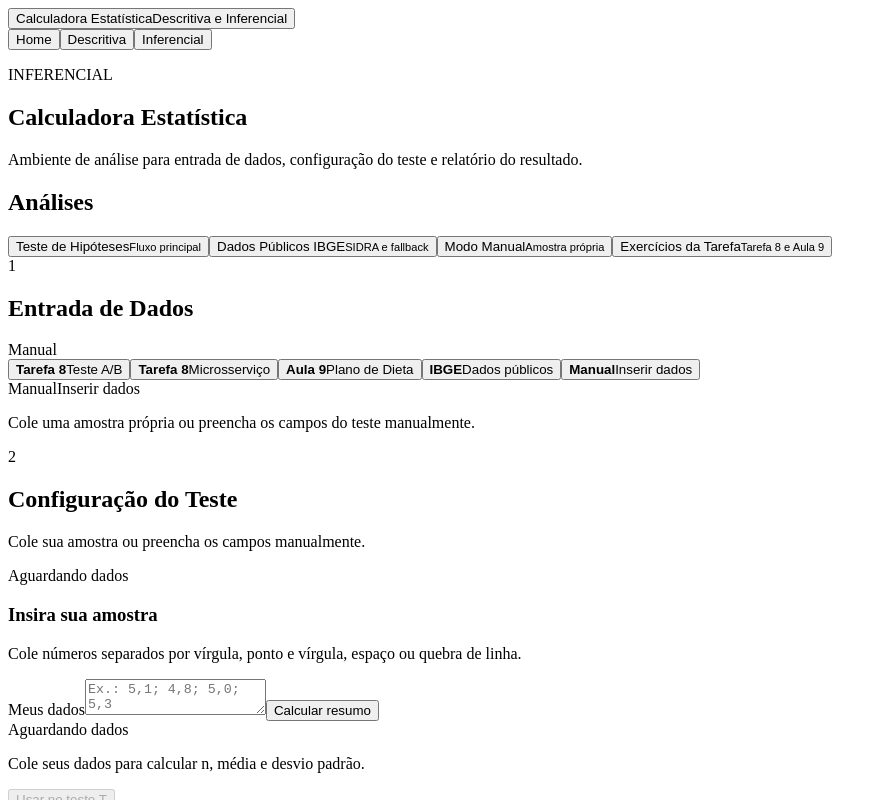
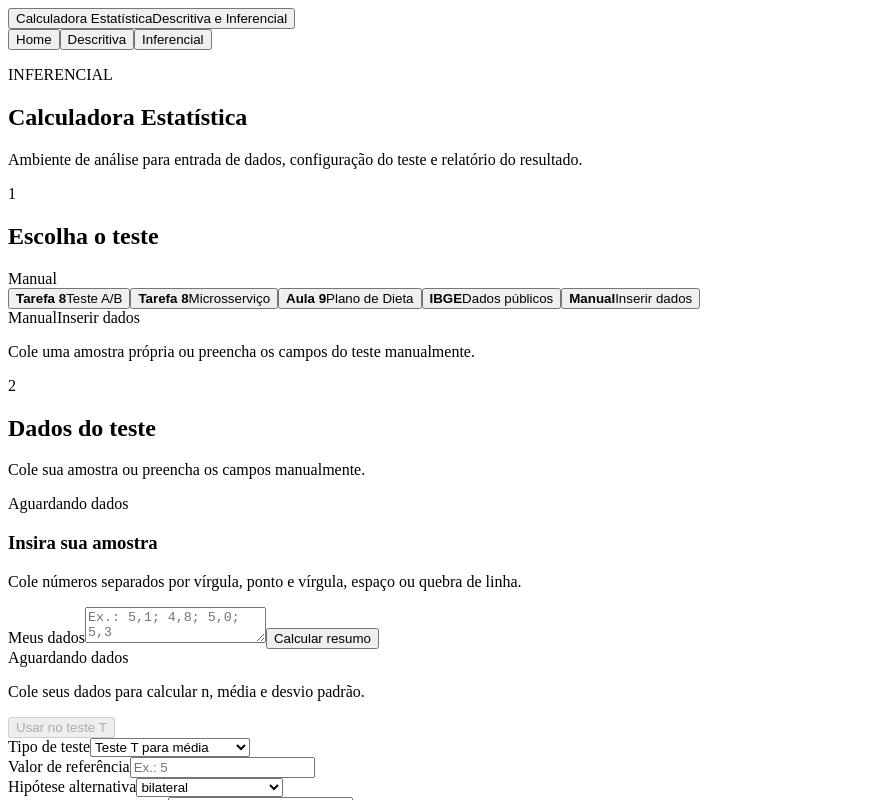
Before and after one commit to mavelynleme/estatistica-inferencial, a React (Vite) app: page / in a window 1280 px wide. Both pictures are taken after a click on the button "Inferencial". Shown: the top 800 px of the page, without its empty margins (0-887 px from the left). Built offline with nearby package versions, Linux system fonts and the light colour scheme; the HTML template or start-up script is replaced by a standard one.

Commit message:
refactor: remove analysis sidebar

```diff
--- a/src/components/inferential/ExampleSelector.jsx
+++ b/src/components/inferential/ExampleSelector.jsx
@@ -109,7 +109,7 @@ export function ExampleSelector({
       <div className="flow-heading">
         <div className="numbered-title">
           <span className="section-number">1</span>
-          <h2>Entrada de Dados</h2>
+          <h2>Escolha o teste</h2>
         </div>
         <span className="soft-badge">
           {selectedExample?.mode === 'given-p-value'
--- a/src/components/inferential/HypothesisResult.jsx
+++ b/src/components/inferential/HypothesisResult.jsx
@@ -39,8 +39,8 @@ export function HypothesisResult({ result }) {
       <section className="flow-section result-section empty-result">
         <div className="flow-heading">
           <div className="numbered-title">
-            <span className="section-number">4</span>
-            <h2>Relatório do Resultado</h2>
+            <span className="section-number">3</span>
+            <h2>Resultado</h2>
           </div>
           <span className="soft-badge">Aguardando cálculo</span>
         </div>
@@ -62,8 +62,8 @@ export function HypothesisResult({ result }) {
     <section className="flow-section result-section">
       <div className="flow-heading">
         <div className="numbered-title">
-          <span className="section-number">4</span>
-          <h2>Relatório do Resultado</h2>
+          <span className="section-number">3</span>
+          <h2>Resultado</h2>
         </div>
         <span className="soft-badge">Saída estatística</span>
       </div>
--- a/src/components/inferential/HypothesisTestCalculator.jsx
+++ b/src/components/inferential/HypothesisTestCalculator.jsx
@@ -55,29 +55,6 @@ const alternativeLabels = {
   left: 'Teste unilateral à esquerda',
   right: 'Teste unilateral à direita',
 }
-
-const analysisModules = [
-  {
-    id: 'hypothesis',
-    title: 'Teste de Hipóteses',
-    helper: 'Fluxo principal',
-  },
-  {
-    id: 'ibge',
-    title: 'Dados Públicos IBGE',
-    helper: 'SIDRA e fallback',
-  },
-  {
-    id: 'manual',
-    title: 'Modo Manual',
-    helper: 'Amostra própria',
-  },
-  {
-    id: 'exercises',
-    title: 'Exercícios da Tarefa',
-    helper: 'Tarefa 8 e Aula 9',
-  },
-]
 
 function toInputValue(value) {
   return value === null || value === undefined ? '' : String(value).replace('.', ',')
@@ -337,7 +314,6 @@ export function HypothesisTestCalculator() {
     DEFAULT_PUBLIC_PERIOD_COUNT,
   )
   const [isLoadingPublicData, setIsLoadingPublicData] = useState(false)
-  const [activeModule, setActiveModule] = useState('hypothesis')
   const publicDatasetOptions = getIbgePublicDatasetOptions()
   const selectedPublicApiUrl = getIbgeDatasetApiUrl(
     selectedPublicDatasetId,
@@ -361,7 +337,6 @@ export function HypothesisTestCalculator() {
   }
 
   const selectManual = () => {
-    setActiveModule('manual')
     setSelectedOption('manual')
     setSelectedExample(null)
     setPublicDataSummary(null)
@@ -374,7 +349,6 @@ export function HypothesisTestCalculator() {
 
   const selectIbge = () => {
     const baseExample = hypothesisExamples.find((example) => example.id === 'ibge-ipca')
-    setActiveModule('ibge')
     setSelectedOption('ibge-ipca')
     setSelectedExample(baseExample)
     setPublicDataSummary(null)
@@ -436,7 +410,6 @@ export function HypothesisTestCalculator() {
       successes: toInputValue(example.inputs?.successes),
     }
 
-    setActiveModule('exercises')
     setSelectedOption(example.id)
     setSelectedExample(example)
     setPublicDataSummary(null)
@@ -495,7 +468,6 @@ export function HypothesisTestCalculator() {
       sampleSize: toInputValue(summary.n),
     }
 
-    setActiveModule('ibge')
     setSelectedOption('ibge-ipca')
     setSelectedExample(example)
     setForm(nextForm)
@@ -731,7 +703,6 @@ export function HypothesisTestCalculator() {
   }
 
   const useManualSample = ({ sampleSize, sampleMean, sampleStandardDeviation }) => {
-    setActiveModule('manual')
     setSelectedOption('manual')
     setSelectedExample(null)
     setPublicDataSummary(null)
@@ -749,12 +720,6 @@ export function HypothesisTestCalculator() {
     }))
   }
 
-  const selectAnalysisModule = (moduleId) => {
-    setActiveModule(moduleId)
-    if (moduleId === 'ibge') selectIbge()
-    if (moduleId === 'manual') selectManual()
-  }
-
   return (
     <section className="inferential-minimal">
       <div className="page-section inferential-page">
@@ -766,27 +731,7 @@ export function HypothesisTestCalculator() {
           </div>
         </div>
 
-        <div className="analysis-shell">
-          <aside className="analysis-sidebar" aria-label="Análises">
-            <h2>Análises</h2>
-            <div className="analysis-menu" role="tablist" aria-label="Módulos de análise">
-              {analysisModules.map((module) => (
-                <button
-                  className={`analysis-menu-item ${activeModule === module.id ? 'active' : ''}`}
-                  key={module.id}
-                  type="button"
-                  role="tab"
-                  aria-selected={activeModule === module.id}
-                  onClick={() => selectAnalysisModule(module.id)}
-                >
-                  <span>{module.title}</span>
-                  <small>{module.helper}</small>
-                </button>
-              ))}
-            </div>
-          </aside>
-
-          <div className="analysis-workspace">
+        <div className="analysis-content">
             <ExampleSelector
               selectedExampleId={selectedExample?.id}
               selectedOption={selectedOption}
@@ -817,7 +762,7 @@ export function HypothesisTestCalculator() {
                   <div>
                     <div className="numbered-title">
                       <span className="section-number">2</span>
-                      <h2>Configuração do Teste</h2>
+                      <h2>Dados do teste</h2>
                     </div>
                     <p className="section-helper">
                       {getHelperText({ form, selectedOption })}
@@ -861,18 +806,8 @@ export function HypothesisTestCalculator() {
                       ))}
                     </ul>
                   ) : null}
-                </div>
-              </section>
 
-              <section className="flow-section run-section">
-                <div className="flow-heading">
-                  <div className="numbered-title">
-                    <span className="section-number">3</span>
-                    <h2>Executar Análise</h2>
-                  </div>
-                  <span className="soft-badge">P-valor</span>
-                </div>
-                <div className="run-actions">
+                  <div className="form-actions">
                     <button className="primary-button" type="submit">
                       Calcular p-valor
                     </button>
@@ -884,6 +819,7 @@ export function HypothesisTestCalculator() {
                       Limpar
                     </button>
                   </div>
+                </div>
               </section>
             </form>
 
@@ -891,7 +827,6 @@ export function HypothesisTestCalculator() {
             <P2Compliance />
         </div>
       </div>
-      </div>
     </section>
   )
 }
--- a/src/components/inferential/P2Compliance.jsx
+++ b/src/components/inferential/P2Compliance.jsx
@@ -1,6 +1,6 @@
 const complianceItems = [
   'Opção 6: Teste de Hipóteses com cálculo do P-Valor',
-  'Exercícios da Tarefa 8 incluídos',
+  'Itens da Tarefa 8 incluídos',
   'Exemplo com dados públicos reais do IBGE',
   'Interface integrada com Estatística Descritiva',
   'Modo p-valor informado e modo p-valor calculado',
--- a/src/styles/global.css
+++ b/src/styles/global.css
@@ -289,68 +289,10 @@ button.primary,
   max-width: 1180px;
 }
 
-.analysis-shell {
-  display: grid;
-  grid-template-columns: 220px minmax(0, 1fr);
-  align-items: start;
-  gap: 16px;
-}
-
-.analysis-sidebar {
-  position: sticky;
-  top: 88px;
-  display: grid;
-  gap: 12px;
-  border: 1px solid var(--border-soft);
-  border-radius: var(--radius);
-  background: rgba(18, 26, 36, 0.94);
-  padding: 14px;
-  box-shadow: var(--shadow);
-}
-
-.analysis-sidebar h2 {
-  margin: 0;
-  color: var(--text-soft);
-  font-size: 0.88rem;
-  letter-spacing: 0.08em;
-  text-transform: uppercase;
-}
-
-.analysis-menu {
-  display: grid;
-  gap: 6px;
-}
-
-.analysis-menu-item {
-  display: grid;
-  gap: 2px;
-  min-height: 56px;
-  justify-items: start;
-  border: 1px solid transparent;
-  border-radius: 7px;
-  background: transparent;
-  color: var(--text-main);
-  padding: 9px 10px;
-  text-align: left;
-}
-
-.analysis-menu-item:hover,
-.analysis-menu-item.active {
-  border-color: rgba(47, 191, 113, 0.34);
-  background: rgba(47, 191, 113, 0.1);
-}
-
-.analysis-menu-item span {
-  font-size: 0.92rem;
-  font-weight: 800;
-}
-
-.analysis-menu-item small {
-  font-size: 0.78rem;
-}
-
-.analysis-workspace {
-  min-width: 0;
+.analysis-content {
+  width: 100%;
+  max-width: 1080px;
+  margin: 0 auto;
 }
 
 .eyebrow {
@@ -657,17 +599,6 @@ select option {
 .form-actions {
   justify-content: flex-end;
   align-items: center;
-}
-
-.run-section {
-  border-color: rgba(245, 158, 11, 0.26);
-}
-
-.run-actions {
-  display: flex;
-  flex-wrap: wrap;
-  justify-content: flex-end;
-  gap: 10px;
 }
 
 .mascot-bubble {
@@ -1296,24 +1227,6 @@ select option {
     grid-template-columns: 1fr;
   }
 
-  .analysis-shell {
-    grid-template-columns: 1fr;
-  }
-
-  .analysis-sidebar {
-    position: static;
-  }
-
-  .analysis-menu {
-    display: flex;
-    overflow-x: auto;
-    padding-bottom: 4px;
-  }
-
-  .analysis-menu-item {
-    flex: 0 0 190px;
-  }
-
   .public-period-list {
     grid-template-columns: repeat(2, minmax(0, 1fr));
   }
@@ -1362,7 +1275,6 @@ select option {
 
   .card-actions,
   .form-actions,
-  .run-actions,
   .mode-tabs,
   .public-data-actions,
   .source-actions,
```
Lines whose indentation alone changed are shown as unchanged.
